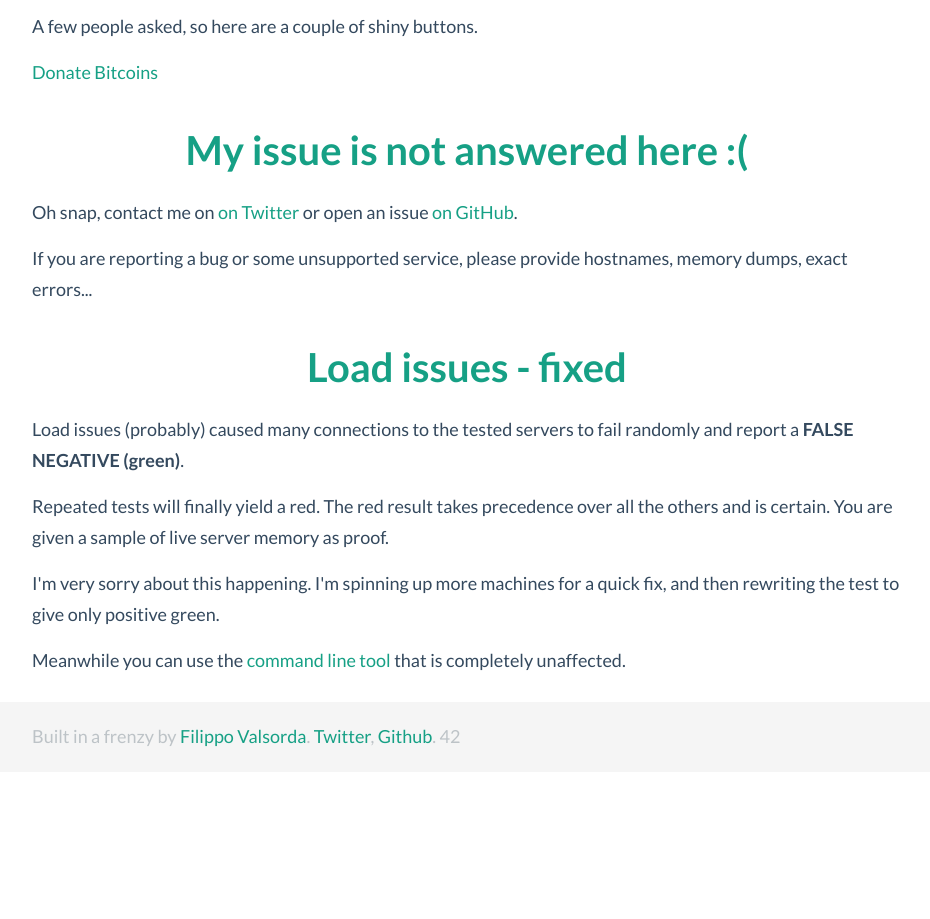
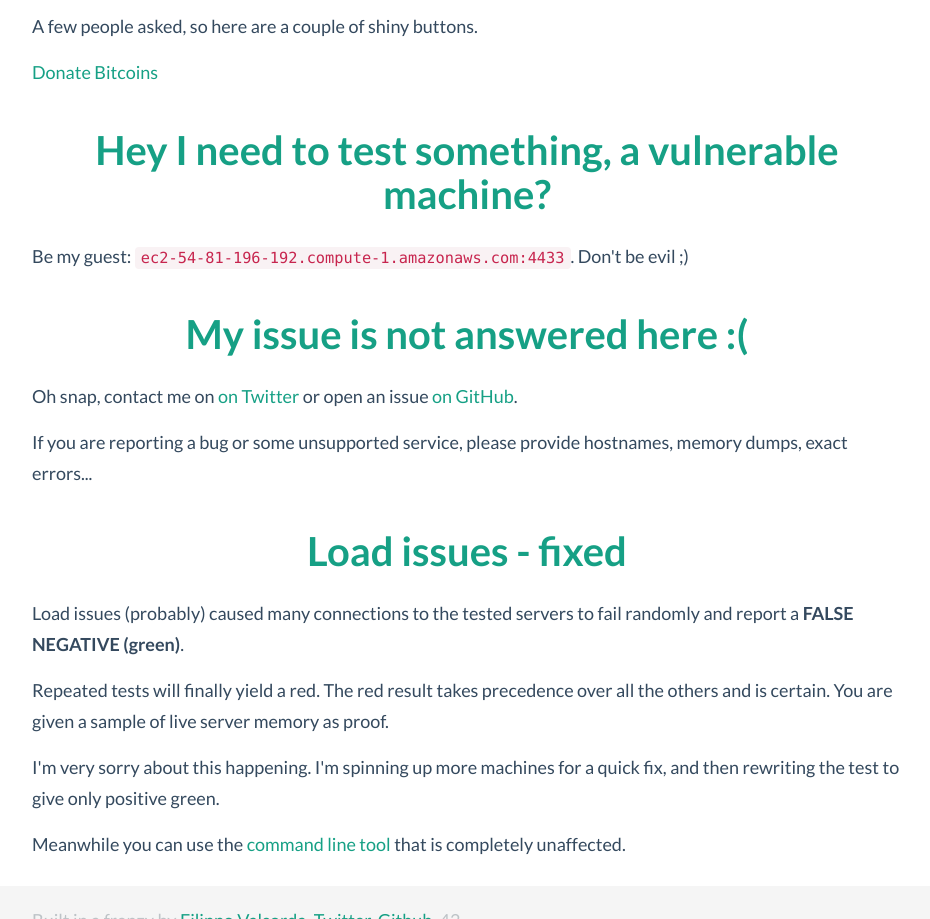
Before and after one commit to FiloSottile/Heartbleed, a website: page faq.html in a window 1280 px wide. Shown: the part 1530-2449 px from the top of the page, without its empty margins (173-1103 px from the left). Before the commit the page ends 2303 px from the top, so only its background shows below. Drawn offline with Linux system fonts and the light colour scheme.

Commit message:
vuln machine

```diff
--- a/faq.html
+++ b/faq.html
@@ -133,6 +133,11 @@ h3 {
             </p>
             <a class="coinbase-button" data-code="b0b690c431f738f85fbbef8f860bd9e7" data-button-style="custom_small" href="https://coinbase.com/checkouts/b0b690c431f738f85fbbef8f860bd9e7">Donate Bitcoins</a><script src="https://coinbase.com/assets/button.js" type="text/javascript"></script>
 
+            <h3><a name="source" href="#test">Hey I need to test something, a vulnerable machine?</h3></a>
+            <p>
+                Be my guest: <code>ec2-54-81-196-192.compute-1.amazonaws.com:4433</code>. Don't be evil ;)
+            </p>
+
             <h3><a name="report" href="#report">My issue is not answered here :(</h3></a>
             <p>
                 Oh snap, contact me on <a href="https://twitter.com/FiloSottile">on Twitter</a> or open an issue <a href="https://github.com/FiloSottile/Heartbleed">on GitHub</a>.
```
